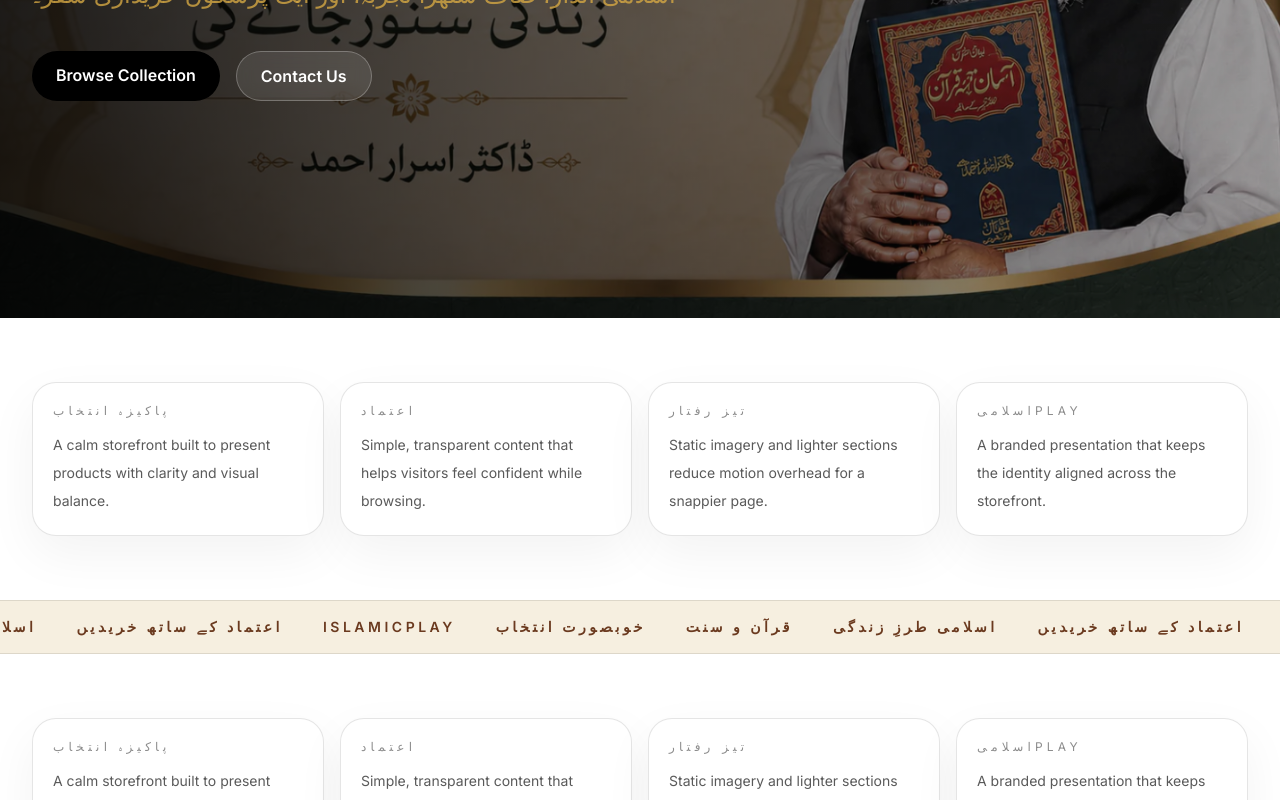
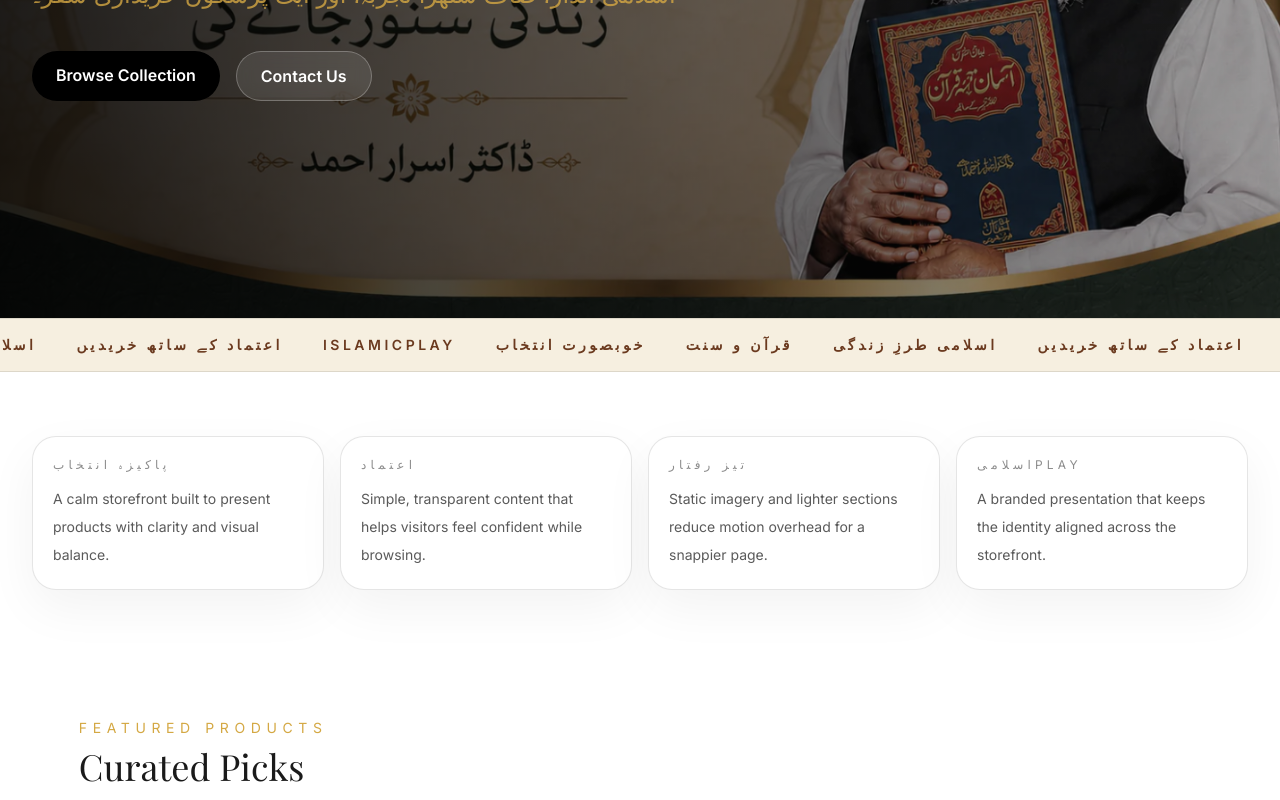
Before and after one commit to ABDULLAH11999/book-store, a Next.js app: page / in a window 1280 px wide. Shown: the part 451-1251 px from the top of the page. Built offline with nearby package versions, Linux system fonts and the light colour scheme; no server answers; the database is empty; a web font is replaced by a local one.

Commit message:
Update page.tsx

```diff
--- a/src/app/(site)/page.tsx
+++ b/src/app/(site)/page.tsx
@@ -84,10 +84,6 @@ export default async function HomePage() {
           <HeroVideo />
         </div>
 
-        <div className="order-2">
-          <BrandShowcase />
-        </div>
-
         <div className="order-3">
           <BrandStrip />
         </div>
```
